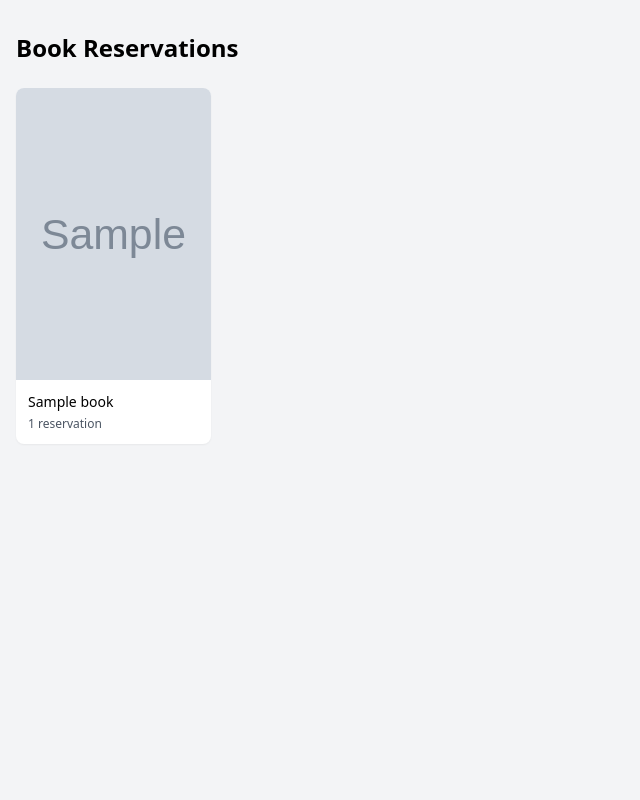
After one commit to Thisishemmit/brief10, a PHP site: template app/views/admin/reservations.php in a window 1280 px wide. The commit adds this page. Shown: the whole page, without its empty margins (0-640 px from the left). Run offline with PHP 8.4, Linux system fonts and the light colour scheme; the template is opened without the code that fills it: most values are stand-ins (such as "Sample title", 1, 10 or a date in 2020); grey boxes marked "Sample" are stand-in pictures.

Commit message:
LM-26 Implement book reservation management with hover actions and modal details. Add reservation deletion functionality (single/all) with error handling and user validation.

```diff
--- /dev/null
+++ b/app/views/admin/reservations.php
@@ -0,0 +1,135 @@
+<?php require_once 'app/helpers/errors.php'; ?>
+
+<!DOCTYPE html>
+<html lang="en">
+
+<head>
+    <meta charset="UTF-8">
+    <meta name="viewport" content="width=device-width, initial-scale=1.0">
+    <title>Book Reservations</title>
+    <script src="/JavaScript/tailwind.js"></script>
+</head>
+
+<body>
+    <div class="min-h-screen bg-gray-100">
+        <main class="container mx-auto px-4 py-8">
+            <?php if (has_error('delete_reservation')): ?>
+                <div class="bg-red-50 border-l-4 border-red-500 p-4 mb-6">
+                    <p class="text-red-700"><?= get_error('delete_reservation') ?></p>
+                </div>
+            <?php endif; ?>
+
+            <div class="flex justify-between items-center mb-6">
+                <h1 class="text-2xl font-bold">Book Reservations</h1>
+            </div>
+
+            <?php if (empty($books)): ?>
+                <div class="bg-white rounded-lg shadow-sm p-6 text-center">
+                    <svg class="mx-auto h-12 w-12 text-gray-400" fill="none" stroke="currentColor" viewBox="0 0 24 24">
+                        <path stroke-linecap="round" stroke-linejoin="round" stroke-width="2" d="M12 6v6m0 0v6m0-6h6m-6 0H6" />
+                    </svg>
+                    <h3 class="mt-2 text-sm font-medium text-gray-900">No Reservations</h3>
+                    <p class="mt-1 text-sm text-gray-500">There are no books with active reservations.</p>
+                </div>
+            <?php else: ?>
+                <div class="grid grid-cols-2 sm:grid-cols-3 lg:grid-cols-4 xl:grid-cols-6 gap-4">
+                    <?php foreach ($books as $book): ?>
+                        <div class="bg-white rounded-lg shadow-sm overflow-hidden hover:shadow-md transition-shadow duration-200">
+                            <div class="aspect-[2/3] w-full relative group">
+                                <img src="/images/<?= htmlspecialchars($book['cover_image']) ?>"
+                                    alt="<?= htmlspecialchars($book['title']) ?>"
+                                    class="w-full h-full object-cover">
+                                <!-- Hover overlay with buttons -->
+                                <div class="absolute inset-0 bg-black bg-opacity-50 opacity-0 group-hover:opacity-100 transition-opacity duration-200 flex flex-col items-center justify-center space-y-2">
+                                    <button onclick="showDetails(<?= htmlspecialchars(json_encode($book)) ?>)"
+                                        class="bg-blue-500 text-white px-4 py-2 rounded-md text-sm hover:bg-blue-600">
+                                        View Details
+                                    </button>
+                                    <a href="/admin/reservations/delete?book_id=<?= $book['id_book'] ?>&user_id=all"
+                                        onclick="return confirm('Are you sure you want to delete all reservations for this book?')"
+                                        class="bg-red-500 text-white px-4 py-2 rounded-md text-sm hover:bg-red-600">
+                                        Delete All Reservations
+                                    </a>
+                                </div>
+                            </div>
+                            <div class="p-3">
+                                <h3 class="font-medium text-sm truncate"><?= htmlspecialchars($book['title']) ?></h3>
+                                <p class="text-xs text-gray-600 mt-1">
+                                    <?= $book['reservation_count'] ?>
+                                    <?= $book['reservation_count'] === 1 ? 'reservation' : 'reservations' ?>
+                                </p>
+                            </div>
+                        </div>
+                    <?php endforeach; ?>
+                </div>
+            <?php endif; ?>
+        </main>
+
+        <div id="detailsModal" class="hidden fixed inset-0 bg-black bg-opacity-50 flex items-center justify-center p-4">
+            <div class="bg-white rounded-lg max-w-lg w-full max-h-[90vh] overflow-y-auto">
+                <div class="p-6">
+                    <div class="flex justify-between items-start mb-4">
+                        <h2 class="text-lg font-medium text-gray-900">Reservations</h2>
+                        <button onclick="hideDetails()" class="text-gray-400 hover:text-gray-500">
+                            <svg class="h-6 w-6" fill="none" viewBox="0 0 24 24" stroke="currentColor">
+                                <path stroke-linecap="round" stroke-linejoin="round" stroke-width="2" d="M6 18L18 6M6 6l12 12" />
+                            </svg>
+                        </button>
+                    </div>
+                    <div id="modalContent"></div>
+                </div>
+            </div>
+        </div>
+    </div>
+
+    <script>
+        function showDetails(book) {
+            const modal = document.getElementById('detailsModal');
+            const content = document.getElementById('modalContent');
+
+            content.innerHTML = `
+                <div class="flex items-center mb-6">
+                    <img src="/images/${book.cover_image}" alt="${book.title}"
+                         class="h-24 w-16 object-cover rounded">
+                    <div class="ml-4">
+                        <h3 class="font-medium text-lg">${book.title}</h3>
+                        <p class="text-gray-500">${book.author || ''}</p>
+                    </div>
+                </div>
+                <div class="space-y-4">
+                    ${book.reservations.map(res => `
+                        <div class="flex items-center justify-between py-3 border-t">
+                            <div>
+                                <p class="font-medium">${res.user_name}</p>
+                                <p class="text-sm text-gray-500">
+                                    ${new Date(res.reserved_at).toLocaleDateString()}
+                                </p>
+                            </div>
+                            <a href="/admin/reservations/delete?id=${res.id_reservation}"
+                               class="text-red-600 hover:text-red-800"
+                               onclick="return confirm('Are you sure you want to delete this reservation?')">
+                                Delete
+                            </a>
+                        </div>
+                    `).join('')}
+                </div>
+            `;
+
+            modal.classList.remove('hidden');
+        }
+
+        function hideDetails() {
+            document.getElementById('detailsModal').classList.add('hidden');
+        }
+
+        document.getElementById('detailsModal').addEventListener('click', function(e) {
+            if (e.target === this) hideDetails();
+        });
+
+        document.addEventListener('keydown', function(e) {
+            if (e.key === 'Escape') hideDetails();
+        });
+    </script>
+</body>
+
+</html>
--- a/app/views/signup.php
+++ b/app/views/signup.php
@@ -8,7 +8,7 @@ require_once 'app/helpers/errors.php';
     <meta charset="UTF-8">
     <meta name="viewport" content="width=device-width, initial-scale=1.0">
     <title>Sign-up</title>
-    <script src="JavaScript/tailwind.js"></script>
+    <script src="/JavaScript/tailwind.js"></script>
 </head>
 
 <body class="bg-[url('images/BookBg.webp')] bg-cover bg-center min-h-screen">
--- a/routes.php
+++ b/routes.php
@@ -95,6 +95,10 @@ $routes = [
             'icon' => 'fa fa-book',
             'roles' => ['admin']
         ],
+        '/admin/reservations/delete' => [
+            'controller' => 'app/controllers/admin/reservations/delete.php',
+            'roles' => ['admin']
+        ],
     ],
 
     'member' => [
```
Also changed, not shown: app/controllers/admin/reservations.php (added, +28 -0 lines), app/controllers/admin/reservations/delete.php (added, +59 -0 lines), app/models/Book.php (+21 -0 lines).
